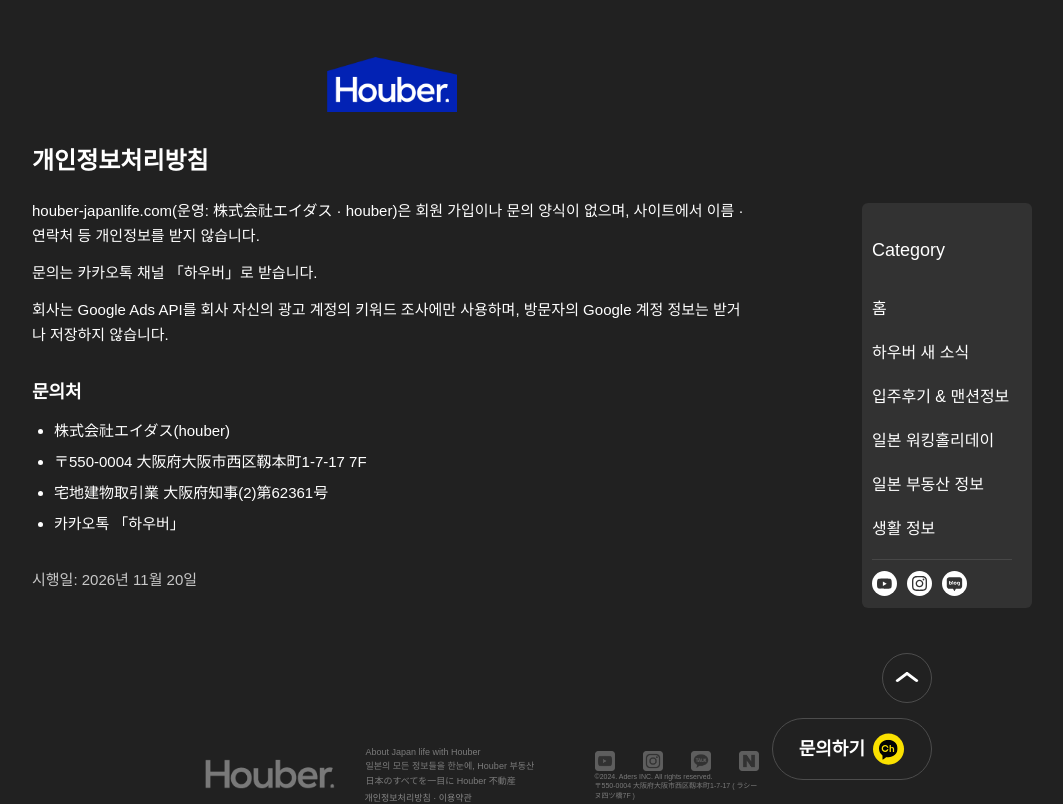
After one commit to AdersWebDev/houber-japanlife, a Spring app: page /privacy in a window 1280 px wide. The commit adds this page. Shown: the whole page, without its empty margins (158-1221 px from the left). Run offline with Thymeleaf, Linux system fonts and the light colour scheme; the template is opened without the code that fills it, so the values that code supplies are empty; some of the project's set-up classes (security, data sources, template engines, error pages and the like) are left out, and stand-ins take their place; some libraries are stand-ins or nearby versions; some web fonts are replaced.

Commit message:
Add files via upload

```diff
--- a/src/main/java/com/lee/osakacity/service/SitemapService.java
+++ b/src/main/java/com/lee/osakacity/service/SitemapService.java
@@ -95,6 +95,8 @@ public class SitemapService {
             appendUrl(xml, "list?category=" + c.name(), d);
         }
         list.forEach(s -> appendUrl(xml, s.getLink(), s.getModifiedTime()));
+        appendUrl(xml, "privacy", null);
+        appendUrl(xml, "terms", null);
 
         xml.append("</urlset>");
         return xml.toString().trim();
--- a/src/main/resources/static/css/frag/footer.css
+++ b/src/main/resources/static/css/frag/footer.css
@@ -155,3 +155,22 @@ footer .xs {
         margin: 0;
     }
 }
+
+/* 개인정보처리방침 · 이용약관 링크 (작은 회색 글씨) */
+footer .footer-legal {
+    margin: 0.2rem 0 0;
+    font-size: 0.9rem;
+    line-height: normal;
+    letter-spacing: normal;
+    color: #fff;
+    opacity: 0.45;
+}
+.m-footer-left .footer-legal { width: auto; opacity: 0.45; }
+footer .footer-legal a { color: inherit; text-decoration: none; }
+footer .footer-legal a:hover { text-decoration: underline; }
+.footer-middle .footer-legal { margin-top: 0.3rem; }
+/* 모바일: 링크 한 줄이 고정 높이(7rem) 푸터 안에 들어가도록 위 여백을 줄임 */
+@media (max-width: 1023px) {
+    .m-footer-left { padding-top: 0.4rem; gap: 0.1rem; }
+    .m-footer-left .footer-legal { margin-top: 0; }
+}
--- a/src/main/resources/static/css/main.css
+++ b/src/main/resources/static/css/main.css
@@ -175,3 +175,12 @@ button:focus-visible,
         line-height: normal;
     }
 }
+
+/* 개인정보처리방침 · 이용약관 */
+.legal-page { max-width: 72rem; margin: 0 auto; padding: 2rem 1.6rem 12rem; color: #fff; font-size: 1.5rem; line-height: 1.8; }
+.legal-page h1 { font-size: 2.4rem; margin: 1rem 0 2rem; }
+.legal-page h2 { font-size: 1.8rem; margin: 3rem 0 1rem; }
+.legal-page p { margin: 0 0 1.2rem; }
+.legal-page ol, .legal-page ul { margin: 0 0 1.2rem; padding-left: 2.2rem; }
+.legal-page li { margin: 0.4rem 0; }
+.legal-page .legal-date { margin-top: 3rem; color: #c8c8c8; }
--- a/src/main/resources/templates/fragments/footer.html
+++ b/src/main/resources/templates/fragments/footer.html
@@ -2,6 +2,7 @@
   <div class="m-footer-left">
     <a href="/"><img class="m-footer-logo" th:src="@{/asset/textLogo.png}" alt="하우버 하단(houber footer)"/></a>
     <p class="xs">©2024. Aders INC. All rights reserved.</p>
+    <p class="footer-legal"><a href="/privacy">개인정보처리방침</a> · <a href="/terms">이용약관</a></p>
   </div>
   <div class="m-footer-right">
     <a href="https://www.youtube.com/@Houber_Official" target="_blank" rel="noopener noreferrer"><img th:src="@{/asset/icon-youtube.png}" alt="하우버 유튜브(houber youtube)"></a>
@@ -16,6 +17,7 @@
     <p class="xs">About Japan life with Houber</p>
     <p class="xs">일본의 모든 정보들을 한눈에, Houber 부동산</p>
     <p class="xs">日本のすべてを一目に Houber 不動産</p>
+    <p class="footer-legal"><a href="/privacy">개인정보처리방침</a> · <a href="/terms">이용약관</a></p>
   </div>
   <div class="footer-right">
     <div class="icons">
--- /dev/null
+++ b/src/main/resources/templates/privacy.html
@@ -0,0 +1,41 @@
+<!DOCTYPE html>
+<html xmlns:th="http://www.thymeleaf.org" lang="ko">
+<head th:replace="~{fragments/head :: head(
+    title=${title},
+    description=${description},
+    keywords=${keywords},
+    siteUrl=${siteUrl},
+    thumbnail=${thumbnail}
+    )}"></head>
+<body>
+<div th:replace="~{fragments/go-top :: go-top}"></div>
+<section class="content">
+  <div class="page-layout">
+    <div class="layout-main">
+      <header th:replace="~{fragments/header :: header}"></header>
+  <!-- 문구는 회사에서 받은 그대로 (법률·회사 정보라 바꾸지 않음) -->
+  <article class="legal-page">
+    <h1>개인정보처리방침</h1>
+    <p>houber-japanlife.com(운영: 株式会社エイダス · houber)은 회원 가입이나 문의 양식이 없으며, 사이트에서 이름 · 연락처 등 개인정보를 받지 않습니다.</p>
+    <p>문의는 카카오톡 채널 「하우버」로 받습니다.</p>
+    <p>회사는 Google Ads API를 회사 자신의 광고 계정의 키워드 조사에만 사용하며, 방문자의 Google 계정 정보는 받거나 저장하지 않습니다.</p>
+    <h2>문의처</h2>
+    <ul>
+      <li>株式会社エイダス(houber)</li>
+      <li>〒550-0004 大阪府大阪市西区靱本町1-7-17 7F</li>
+      <li>宅地建物取引業 大阪府知事(2)第62361号</li>
+      <li>카카오톡 「하우버」</li>
+    </ul>
+    <p class="legal-date">시행일: 2026년 11월 20일</p>
+  </article>
+    </div>
+    <div class="layout-nav-wrapper" id="category-nav-wrapper">
+      <nav id="category-box" th:replace="~{fragments/category :: category(new_value=${new_value})}"></nav>
+    </div>
+  </div>
+</section>
+<footer th:replace="~{fragments/footer :: footer}"></footer>
+</body>
+<script th:src="@{/js/main.js}"></script>
+<script th:src="@{/js/navControl.js}"></script>
+</html>
```
Also changed, not shown: src/main/java/com/lee/osakacity/controller/MainController.java (+24 -0 lines), src/main/resources/templates/terms.html (added, +44 -0 lines).
